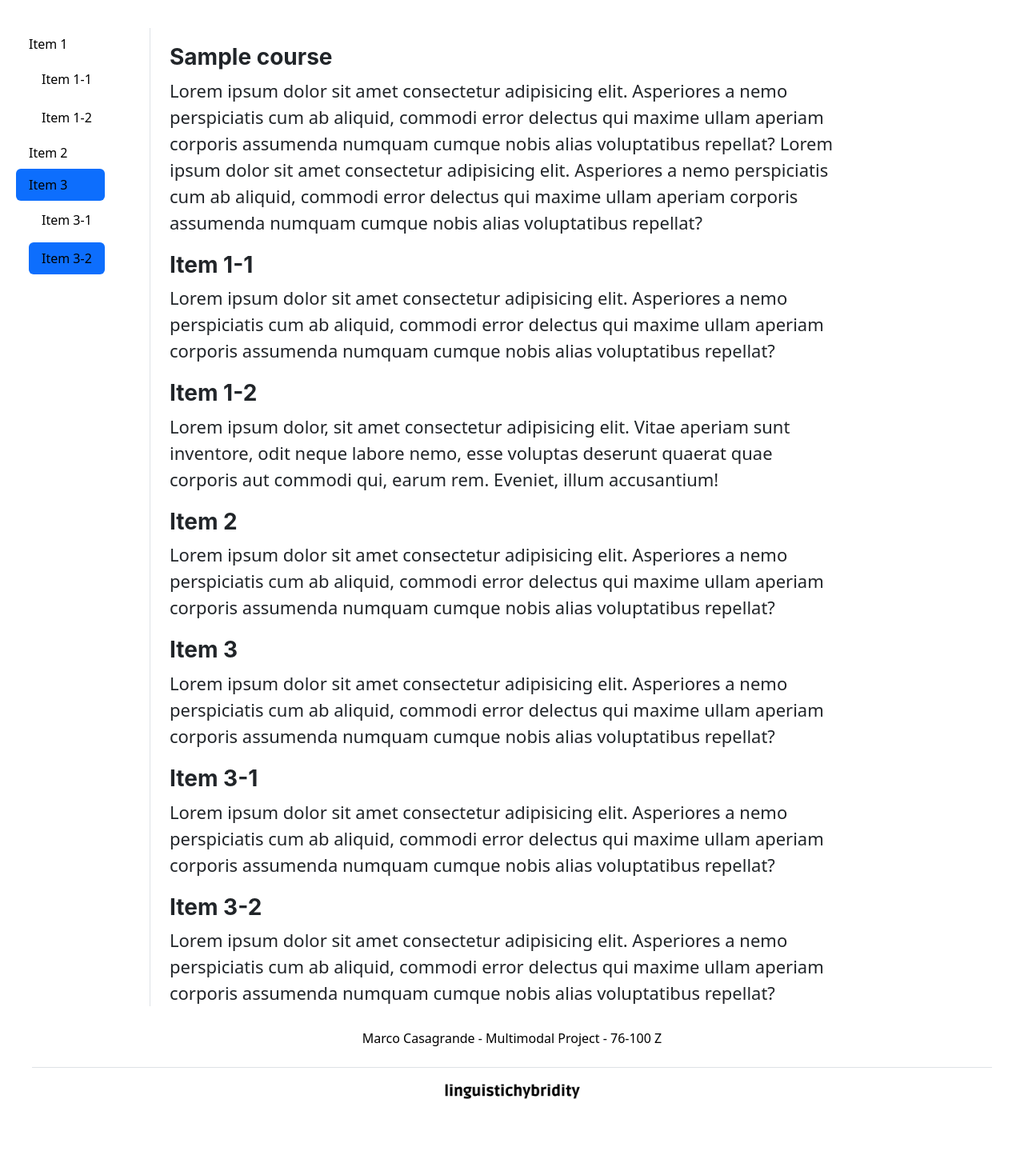
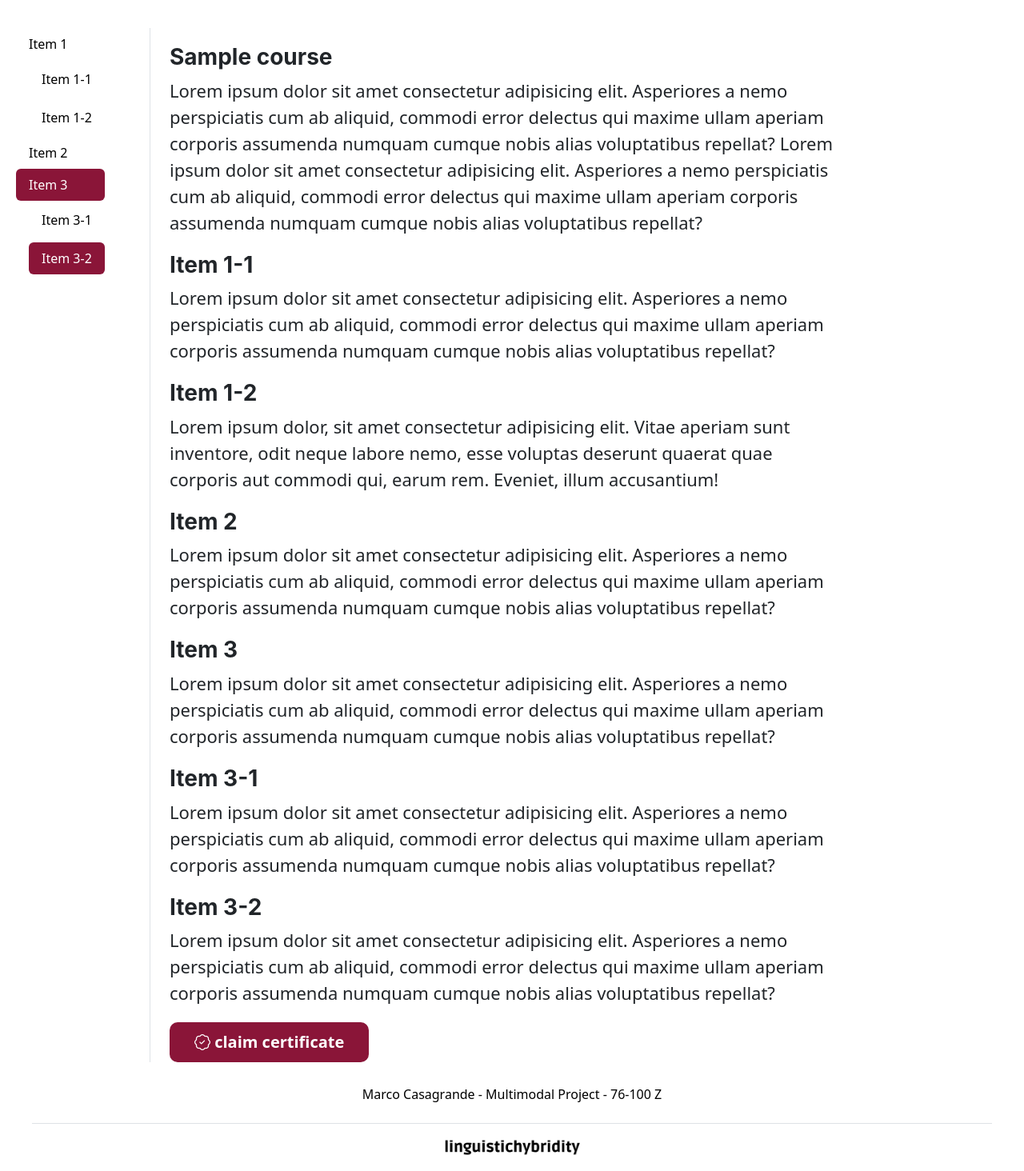
Before and after one commit to marcosavi/oasis-hackaton, a Django app: a page that uses templates/courses/course.html in a window 1280 px wide. Shown: the part 57-1521 px from the top of the page at 80% size. Before the commit the page ends 1431 px from the top, so only its background shows below. Run offline with Django 4.2, Linux system fonts and the light colour scheme; a user stored in the database is signed in; tables that the repository leaves empty hold one stand-in row (values such as "Sample post"); some web fonts are replaced.

Commit message:
new changes

```diff
--- a/static/css/style.css
+++ b/static/css/style.css
@@ -13,6 +13,11 @@
 
 .additional-padding-bottom {
     padding-bottom: 13px;
+}
+
+.nav-pills .nav-link.active, .nav-pills .show>.nav-link {
+    color: white !important;
+    background: #8A1538;
 }
 
 .item {
--- a/templates/courses/course.html
+++ b/templates/courses/course.html
@@ -53,6 +53,7 @@
           <h3>Item 3-2</h3>
           <p>Lorem ipsum dolor sit amet consectetur adipisicing elit. Asperiores a nemo perspiciatis cum ab aliquid, commodi error delectus qui maxime ullam aperiam corporis assumenda numquam cumque nobis alias voluptatibus repellat?</p>
         </div>
+        <a href="{% url 'login' %}"><button style="margin-top: 20px;" type="button" class="btn btn-sm btn-main big"><i class="bi bi-patch-check"></i> claim certificate</button></a>
       </div>
     </div>
   </div>
```
